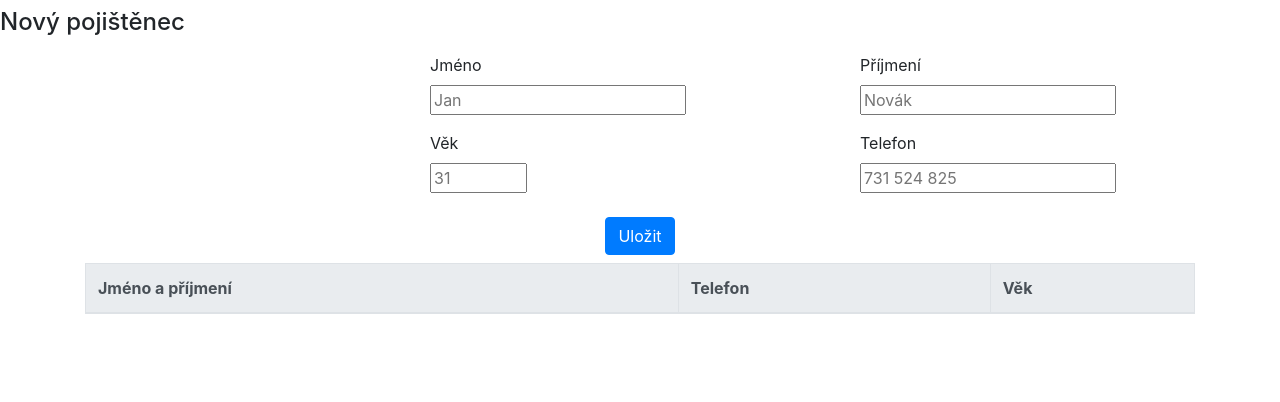
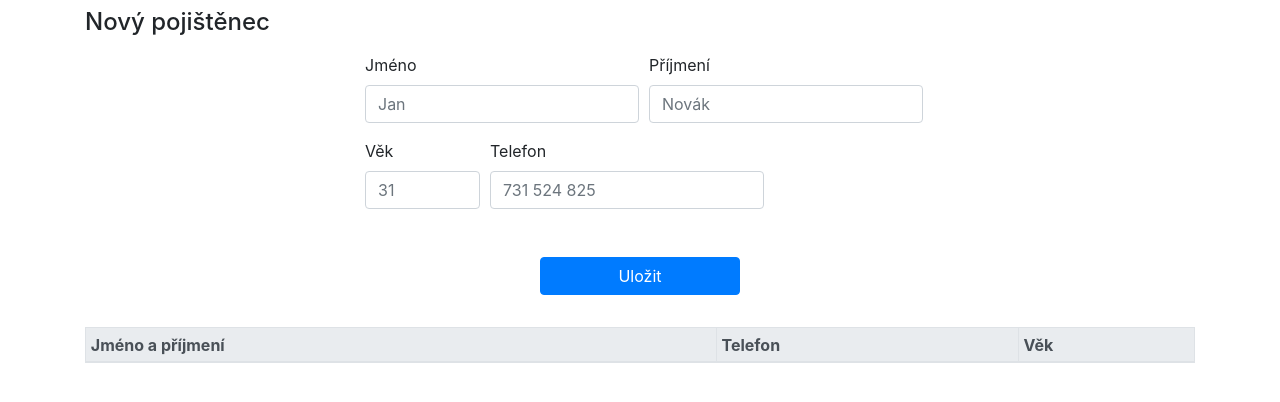
Before and after one commit to PlchLubos/WebApp_Pojisteni_1.0, a plain HTML site: page index.html in a window 1280 px wide. Drawn offline with Linux system fonts and the light colour scheme.

Commit message:
verze 3 před změnou css tabulky

```diff
--- a/css/style.css
+++ b/css/style.css
@@ -0,0 +1,3 @@
+#ulozit {
+    width: 200px;
+}
--- a/index.html
+++ b/index.html
@@ -13,7 +13,7 @@
 
   <body>
 
-    <div id="container">
+    <div class="container">
         <div class="row">
             <div class="col py-2">
                 <h4>Nový pojištěnec</h4>
@@ -21,29 +21,24 @@
         </div>
         <form method="post" id="formular">
         <div class="form-row">
-            <div class="form-group col-4">
+            <div class="form-group col-auto offset-md-3">
+                <label for="jmeno">Jméno</label>
+                <input type="text" id="jmeno" placeholder="Jan" class="form-control">
             </div>
-            <div class="form-group col-4">
-                <label for="jmeno">Jméno</label><br>
-                <input type="text" id="jmeno" placeholder="Jan"><br>
-            </div>
-            <div class="form-group col-4">
-                <label for="prijmeni">Příjmení</label><br>
-                <input type="text" id="prijmeni" placeholder="Novák"><br>
+            <div class="form-group col-auto">
+                <label for="prijmeni">Příjmení</label>
+                <input type="text" id="prijmeni" placeholder="Novák" class="form-control">
             </div>
         </div>
 
         <div class="form-row">
-            <div class="form-group col-4">
+            <div class="form-group col-auto offset-md-3">
+                <label for="vek">Věk</label>
+                <input type="number" id="vek" placeholder="31" min="1" max="105" class="form-control">
             </div>
-
-            <div class="form-group col-4">
-                <label for="vek">Věk</label><br>
-                <input type="number" id="vek" placeholder="31" min="1" max="105"><br>
-            </div>
-            <div class="form-group col-4">
-                <label for="telefon">Telefon</label><br>
-                <input type="tel" id="telefon" placeholder="731 524 825" pattern=""><br>
+            <div class="form-group col-auto">
+                <label for="telefon">Telefon</label>
+                <input type="tel" id="telefon" placeholder="731 524 825" pattern="" class="form-control"><br>
             </div>
         </div>
         <div class="row">
@@ -51,13 +46,13 @@
                <input id="ulozit" type="submit" value="Uložit" class="btn btn-primary">
                 <!-- <button id="ulozit" class="btn btn-primary">Uložit</button>-->
             </div>
-
         </div>
         </form>
+        <br>
     </div>
 <!-- výpis pojištěných -->
     <section class="container">
-        <table class="table table-bordered table-hover">
+        <table class="table table-bordered table-hover table-sm">
             <thead class="thead-light">
                 <tr>
                     <th>Jméno a příjmení</th>
```
